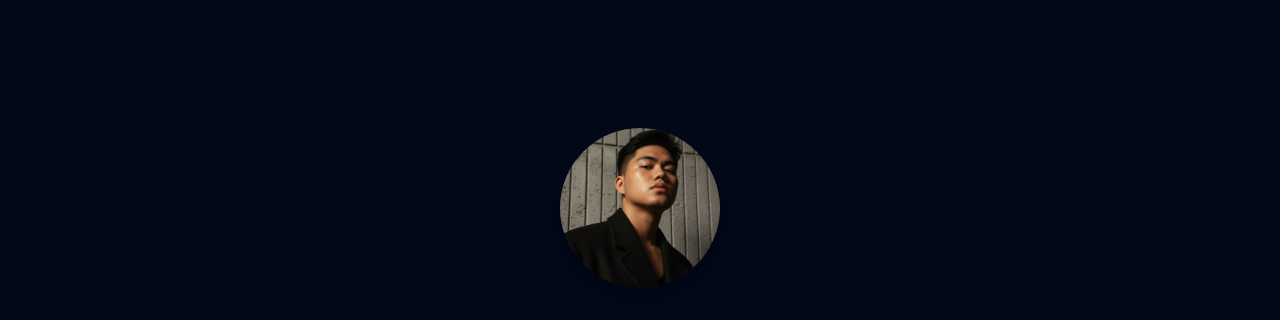
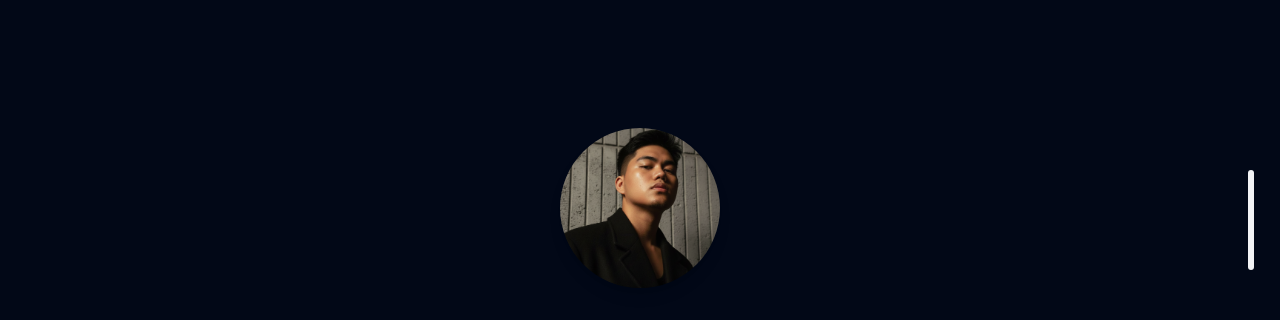
Before and after one commit to Je-ric/ReactJS-Portfolio, a React (Create React App) app: page / in a window 1280 px wide. Shown: the part 180-500 px from the top of the page. Built offline with nearby package versions, Linux system fonts and the light colour scheme.

Commit message:
Apply custom scrollbar

```diff
--- a/src/App.js
+++ b/src/App.js
@@ -7,6 +7,7 @@ import Projects from "./components/functional/Projects";
 import About from "./components/class/About";
 import Contact from "./components/class/Contact";
 import Preloader from "./components/Preloader";
+import ScrollProgressIndicator from "./components/ScrollProgressIndicator";
 
 function App() {
   const [currentSection, setCurrentSection] = useState("dashboard");
@@ -40,17 +41,24 @@ function App() {
   // }
 
   return (
+    <>
+    {/*  */}
+    <ScrollProgressIndicator />
 
+    {/*  */}
     <ThemeProvider>
       <div className="min-h-screen bg-background">
 
+        {/*  */}
         {showPreloader && <Preloader onFinish={() => setShowPreloader(false)} />}
 
+        {/*  */}
         <Navigation
           currentSection={currentSection}
           onSectionChange={setCurrentSection}
         />
 
+        {/*  */}
         <main className="pt-20">
           <Dashboard />
           <About />
@@ -59,6 +67,7 @@ function App() {
         </main>
       </div>
     </ThemeProvider>
+    </>
   );
 }
 
--- a/src/components/Preloader.js
+++ b/src/components/Preloader.js
@@ -48,7 +48,7 @@ const Preloader = ({ onFinish }) => {
         <div
             className="fixed inset-0 z-[51] flex items-center justify-center pointer-events-none"
             ref={preloaderRef}
-            style={{ background: 'transparent' }} // remove black background
+            style={{ background: 'transparent' }} // remove black
         >
             {/* Preloader bars */}
             <div className="preloader-item h-full w-[10%] bg-black"></div>
--- /dev/null
+++ b/src/components/ScrollProgressIndicator.js
@@ -0,0 +1,35 @@
+'use client';
+import React, { useEffect, useRef } from 'react';
+
+const ScrollProgressIndicator = () => {
+    const scrollBarRef = useRef(null);
+
+    useEffect(() => {
+        const handleScroll = () => {
+            if (scrollBarRef.current) {
+                const { scrollHeight, clientHeight } = document.documentElement;
+                const scrollableHeight = scrollHeight - clientHeight;
+                const scrollY = window.scrollY;
+                const scrollProgress = (scrollY / scrollableHeight) * 100;
+
+                scrollBarRef.current.style.transform = `translateY(-${100 - scrollProgress}%)`;
+            }
+        };
+
+        handleScroll();
+
+        window.addEventListener('scroll', handleScroll);
+        return () => window.removeEventListener('scroll', handleScroll);
+    }, []);
+
+    return (
+        <div className="fixed top-[50svh] right-[2%] -translate-y-1/2 w-1.5 h-[100px] rounded-full bg-[#f3f4f6] overflow-hidden z-50">
+            <div
+                className="w-full bg-[#ef4444] rounded-full h-full transition-transform"
+                ref={scrollBarRef}
+            ></div>
+        </div>
+    );
+};
+
+export default ScrollProgressIndicator;
--- a/src/index.css
+++ b/src/index.css
@@ -115,3 +115,15 @@ body {
   background: hsl(var(--background));
   font-feature-settings: "rlig" 1, "calt" 1;
 }
+
+
+/* Hide scrollbar for all browsers */
+html, body {
+  scrollbar-width: none; /* Firefox */
+  -ms-overflow-style: none; /* IE 10+ */
+}
+
+html::-webkit-scrollbar,
+body::-webkit-scrollbar {
+  display: none; /* Chrome, Safari, Edge */
+}
```
